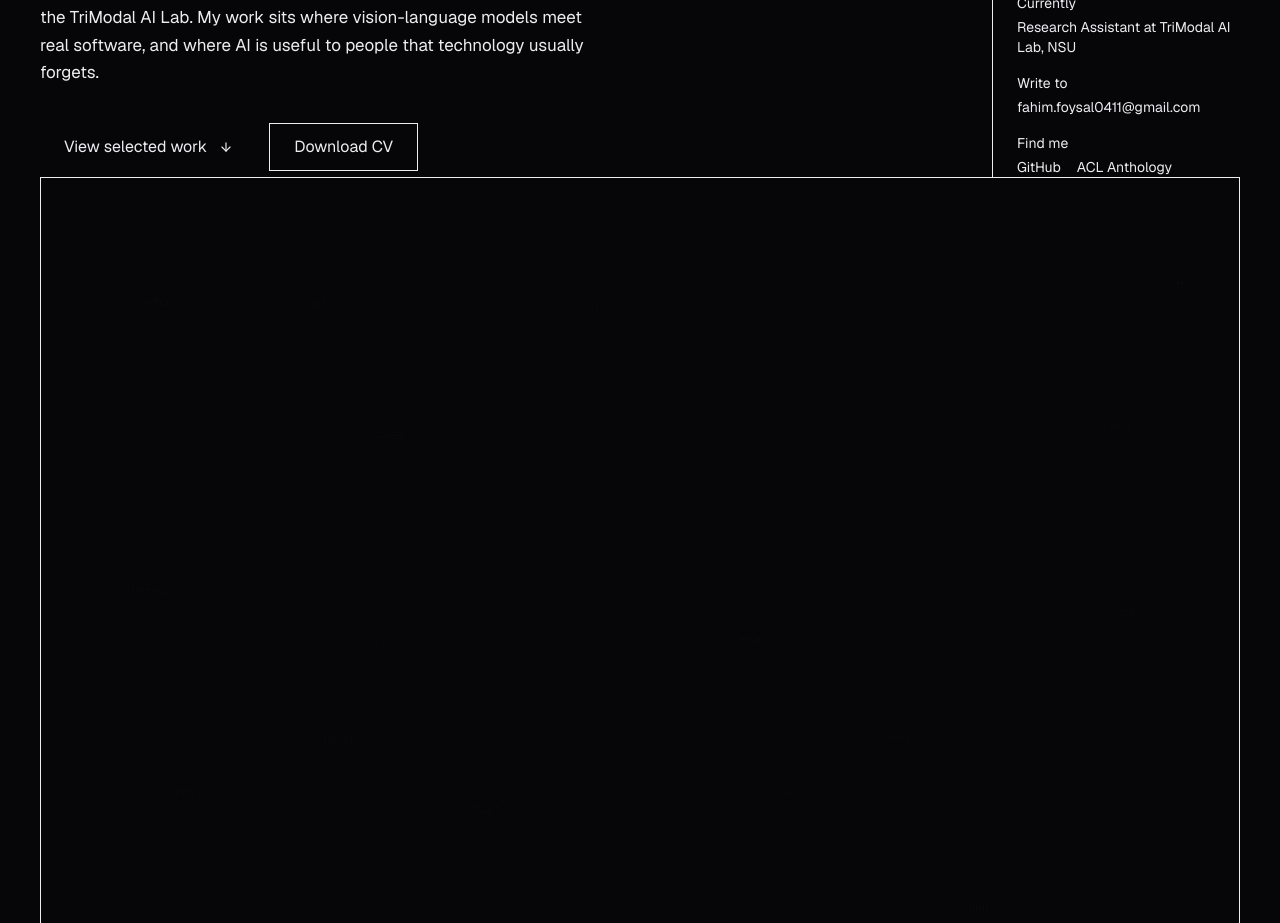
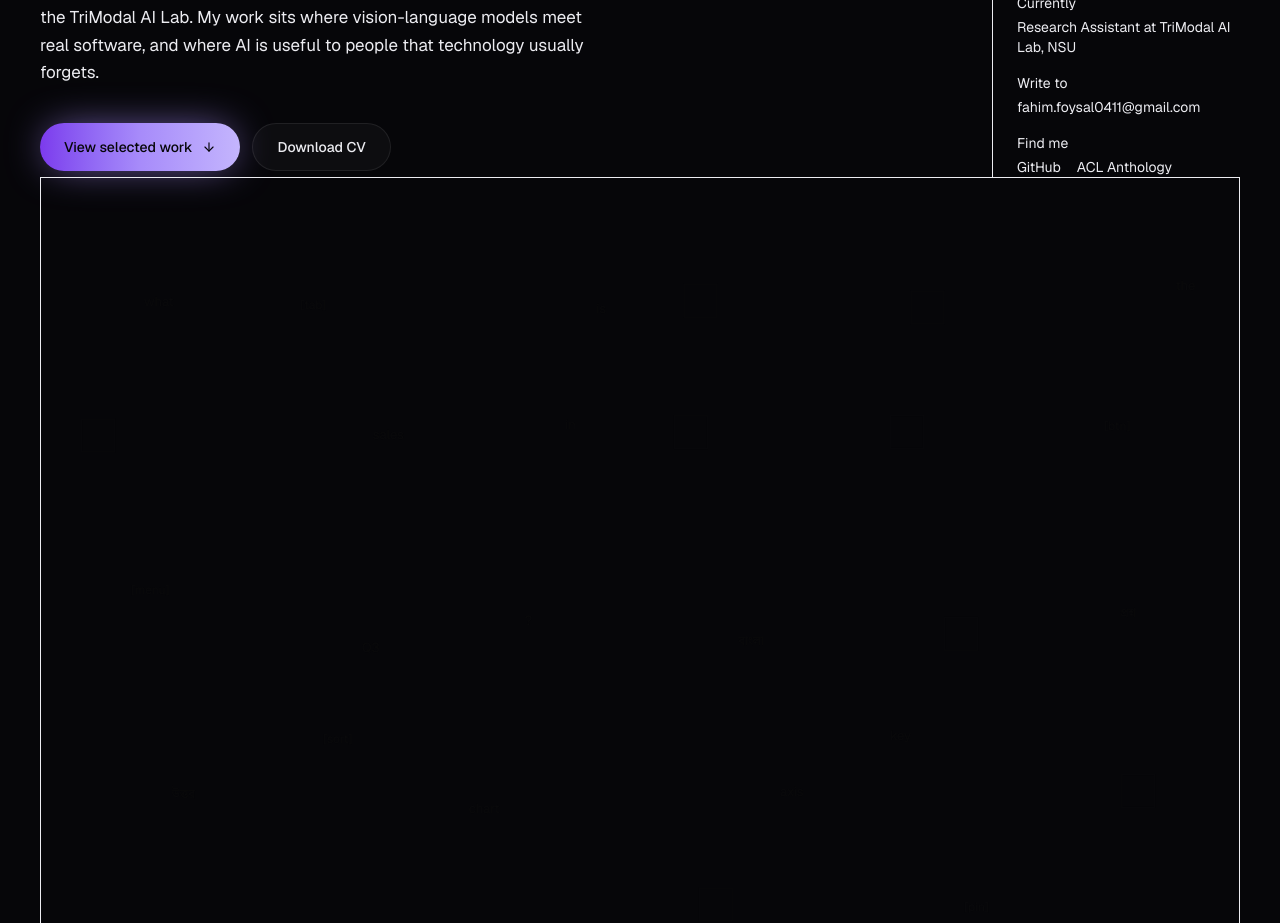
Before and after one commit to souwmo04/PERSONAL-DIGITAL-PORTFOLIO, a Next.js app: page / in a window 1280 px wide. Shown: the part 980-1903 px from the top of the page. Built offline with nearby package versions, Linux system fonts and the light colour scheme; no server answers.

Commit message:
feat(ui): restyle magnetic button with glow and sheen

```diff
--- a/src/components/ui/MagneticButton.tsx
+++ b/src/components/ui/MagneticButton.tsx
@@ -7,53 +7,67 @@ import { useRef } from "react";
 type Props = {
   href: string;
   children: React.ReactNode;
-  variant?: "solid" | "ghost";
+  variant?: "glow" | "ghost";
   className?: string;
-  external?: boolean;
 };
 
 /**
- * The site's one solid button. On fine pointers it leans gently toward the
- * cursor (max ~6px). Used for the two primary calls to action only.
+ * Pill button that leans toward the cursor and carries a slow gradient
+ * sheen. Used for the main calls to action only.
  */
-export function MagneticButton({ href, children, variant = "solid", className = "", external }: Props) {
+export function MagneticButton({ href, children, variant = "glow", className = "" }: Props) {
   const ref = useRef<HTMLSpanElement>(null);
   const reduce = useReducedMotion();
   const x = useMotionValue(0);
   const y = useMotionValue(0);
-  const sx = useSpring(x, { stiffness: 220, damping: 18, mass: 0.4 });
-  const sy = useSpring(y, { stiffness: 220, damping: 18, mass: 0.4 });
+  const sx = useSpring(x, { stiffness: 200, damping: 16, mass: 0.4 });
+  const sy = useSpring(y, { stiffness: 200, damping: 16, mass: 0.4 });
 
   const onMove = (e: React.PointerEvent) => {
     if (reduce || e.pointerType !== "mouse" || !ref.current) return;
     const r = ref.current.getBoundingClientRect();
-    x.set(((e.clientX - (r.left + r.width / 2)) / r.width) * 12);
-    y.set(((e.clientY - (r.top + r.height / 2)) / r.height) * 10);
+    x.set(((e.clientX - (r.left + r.width / 2)) / r.width) * 16);
+    y.set(((e.clientY - (r.top + r.height / 2)) / r.height) * 12);
   };
   const reset = () => {
     x.set(0);
     y.set(0);
   };
 
-  const base =
-    "meta inline-flex h-12 items-center gap-3 px-6 transition-colors duration-200 select-none";
   const look =
-    variant === "solid"
-      ? "bg-ink text-paper hover:bg-vermilion"
-      : "border border-ink/80 text-ink hover:bg-ink hover:text-paper";
+    variant === "glow"
+      ? "bg-gradient-to-r from-violet-deep via-violet to-iris text-void shadow-[0_0_40px_-8px_rgba(167,139,250,0.8)] hover:shadow-[0_0_60px_-6px_rgba(167,139,250,0.95)]"
+      : "border border-line bg-white/[0.03] text-text hover:border-violet/50 hover:bg-violet/10";
 
   const content = (
-    <motion.span ref={ref} style={{ x: sx, y: sy }} className={`${base} ${look} ${className}`}>
-      {children}
+    <motion.span
+      ref={ref}
+      style={{ x: sx, y: sy }}
+      className={`relative inline-flex h-12 items-center gap-2.5 overflow-hidden rounded-full px-6 text-sm font-medium transition-[box-shadow,background-color,border-color] duration-300 ${look} ${className}`}
+    >
+      {variant === "glow" ? (
+        <span
+          aria-hidden
+          className="pointer-events-none absolute inset-y-0 -left-1/2 w-1/2 -skew-x-12 bg-gradient-to-r from-transparent via-white/40 to-transparent transition-transform duration-1000 group-hover:translate-x-[300%]"
+        />
+      ) : null}
+      <span className="relative inline-flex items-center gap-2.5">{children}</span>
     </motion.span>
   );
 
+  const external = /^(https?:|mailto:)/.test(href);
   return external ? (
-    <a href={href} target="_blank" rel="noopener noreferrer" onPointerMove={onMove} onPointerLeave={reset} className="inline-block">
+    <a
+      href={href}
+      {...(href.startsWith("mailto:") ? {} : { target: "_blank", rel: "noopener noreferrer" })}
+      onPointerMove={onMove}
+      onPointerLeave={reset}
+      className="group inline-block"
+    >
       {content}
     </a>
   ) : (
-    <Link href={href} onPointerMove={onMove} onPointerLeave={reset} className="inline-block">
+    <Link href={href} onPointerMove={onMove} onPointerLeave={reset} className="group inline-block">
       {content}
     </Link>
   );
```
